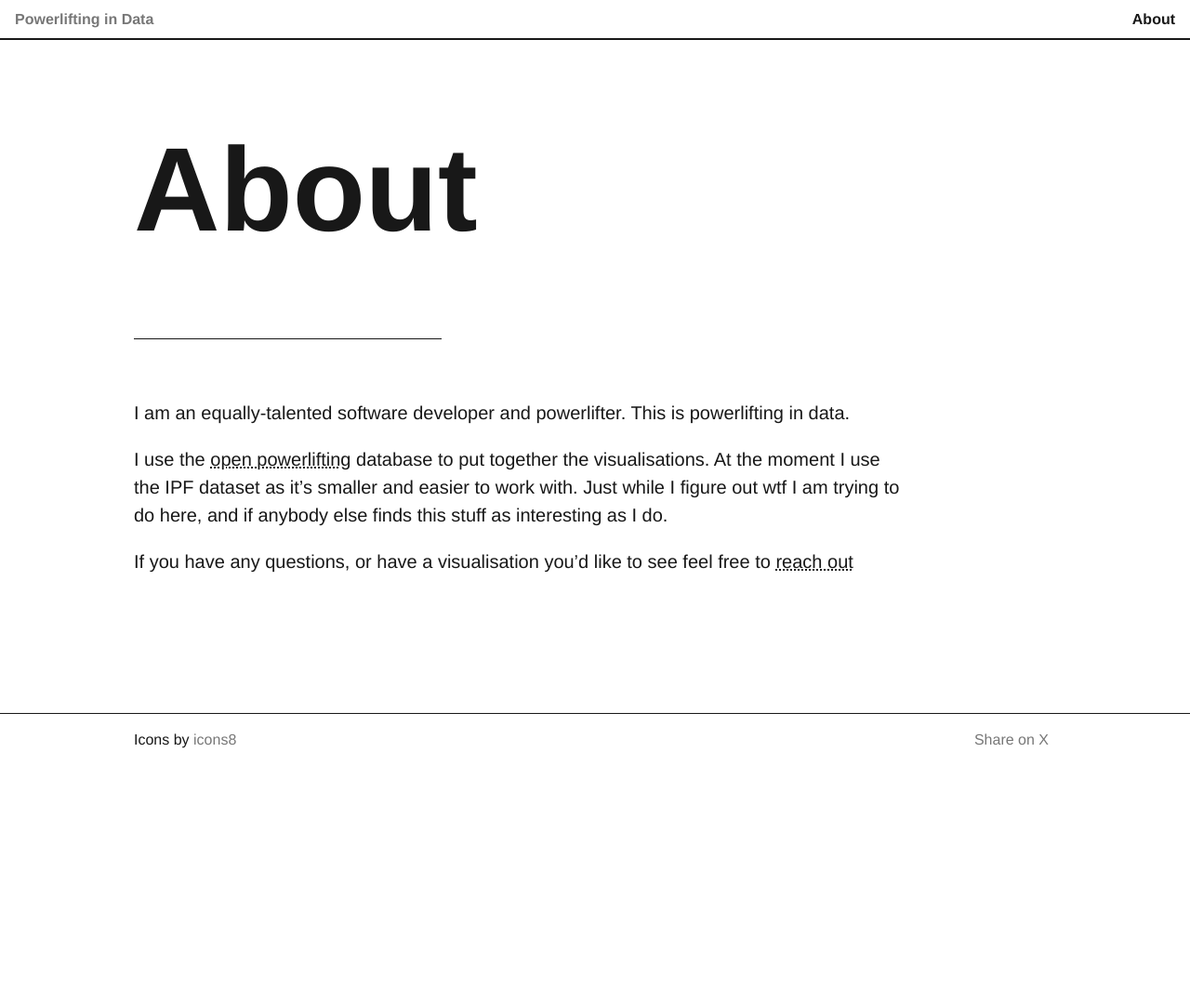
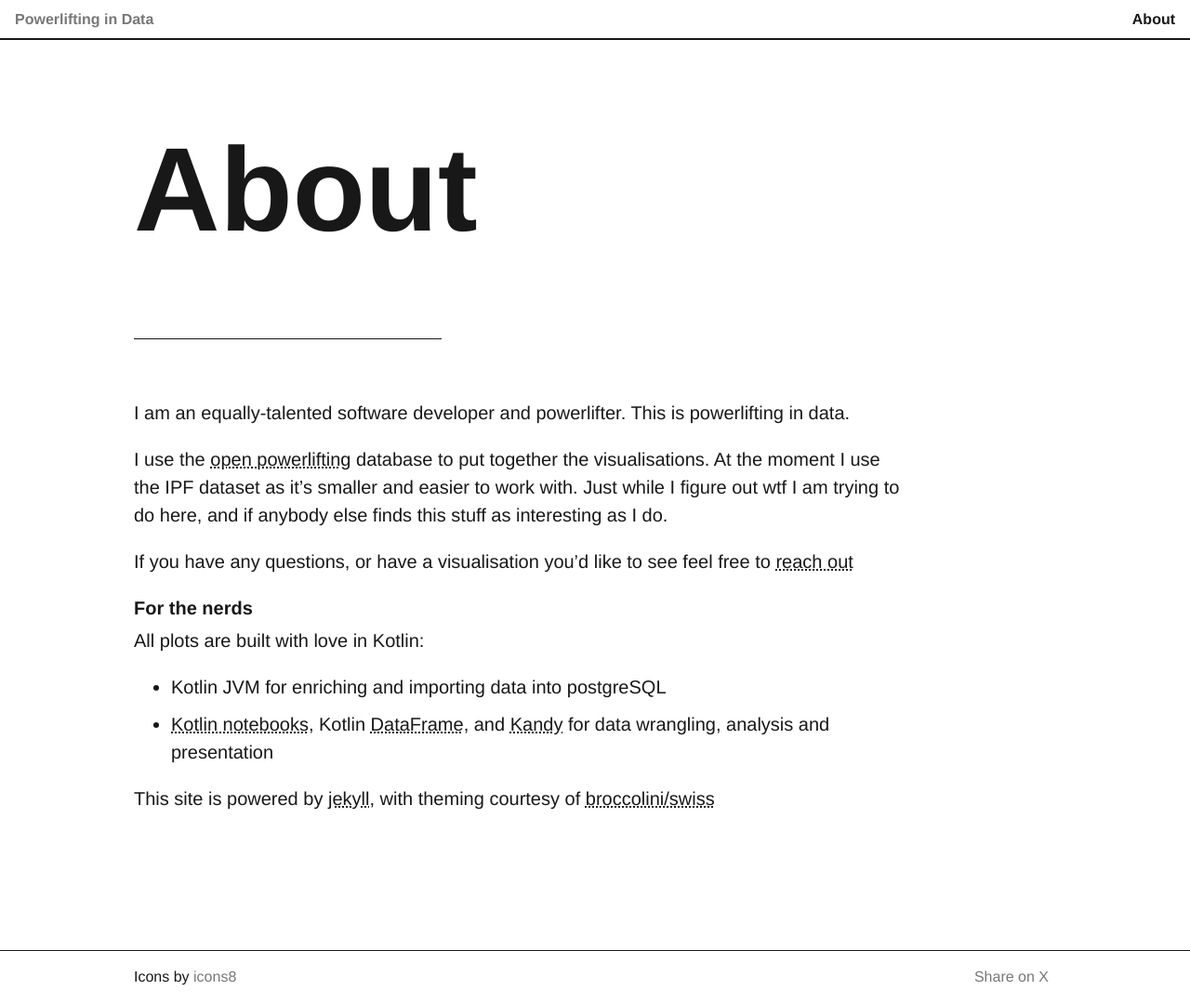
Before and after one commit to adele97/powerlifting-insights, a Jekyll site: the page built from docs/about.markdown, in a window 1280 px wide. Shown: the whole page at 93% size. Built offline with Jekyll 4.4.1, drawn with Linux system fonts in a browser that asks for light colours; comment, search, counter and statistics services are not loaded; before the commit the page ends 900 px from its top, so only the background shows below that.

Commit message:
add tech stack to about page

```diff
--- a/docs/about.markdown
+++ b/docs/about.markdown
@@ -11,3 +11,13 @@ At the moment I use the IPF dataset as it's smaller and easier to work with. Jus
 and if anybody else finds this stuff as interesting as I do.
 
 If you have any questions, or have a visualisation you'd like to see feel free to [reach out](mailto:adele@adelecarpenter.com)
+
+
+#### For the nerds ####
+
+ All plots are built with love in Kotlin:
+
+- Kotlin JVM for enriching and importing data into postgreSQL
+- [Kotlin notebooks](https://kotlinlang.org/docs/data-analysis-overview.html#notebooks), Kotlin [DataFrame](https://kotlinlang.org/docs/data-analysis-overview.html#kotlin-dataframe), and [Kandy](https://kotlinlang.org/docs/data-analysis-overview.html#kandy) for data wrangling, analysis and presentation
+
+This site is powered by [jekyll](https://jekyllrb.com/), with theming courtesy of [broccolini/swiss](https://github.com/broccolini/swiss)
```
